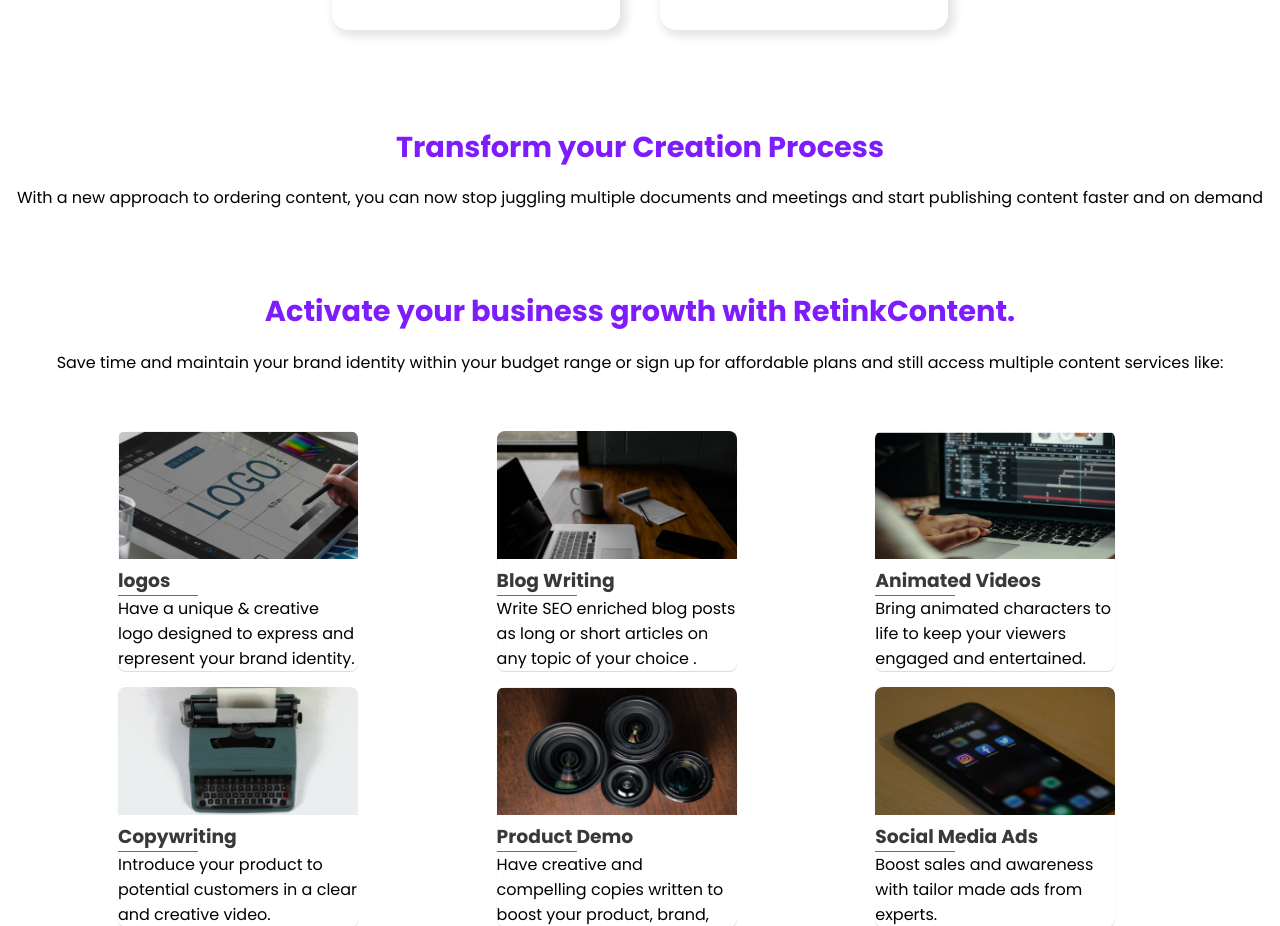
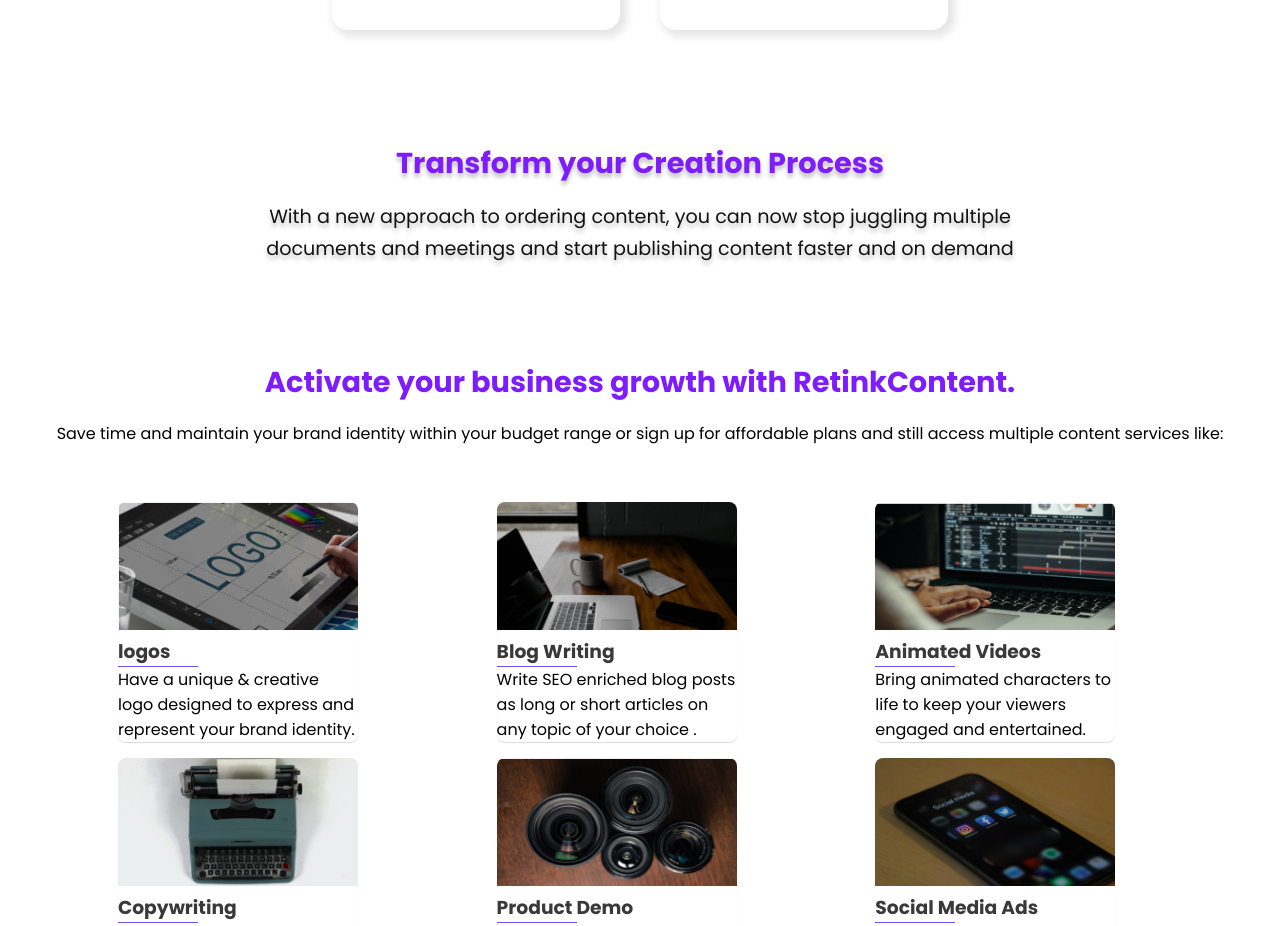
Before and after one commit to Mozibix/rethink_media, a React (Vite) app: page / in a window 1280 px wide. Shown: the part 1860-2786 px from the top of the page. Built offline with nearby package versions, Linux system fonts and the light colour scheme.

Commit message:
style: updated transform_sec styyles

```diff
--- a/src/styles/custom.scss
+++ b/src/styles/custom.scss
@@ -244,8 +244,27 @@ ul {
   }
 
   &_inner {
+    padding: 1rem 0.5rem;
+    text-shadow: $text_shadow;
+    @media screen and (min-width: 576px) {
+      padding: 1rem;
+    }
+
     h3 {
       margin-block: 0 1rem;
+    }
+
+    p {
+      color: $dark_text;
+      font-size: 1.2rem;
+      font-weight: 400;
+      line-height: normal;
+      width: 100%;
+
+      @media screen and (min-width: 576px) {
+        line-height: 2rem;
+        max-width: 50rem;
+      }
     }
   }
 }
```
